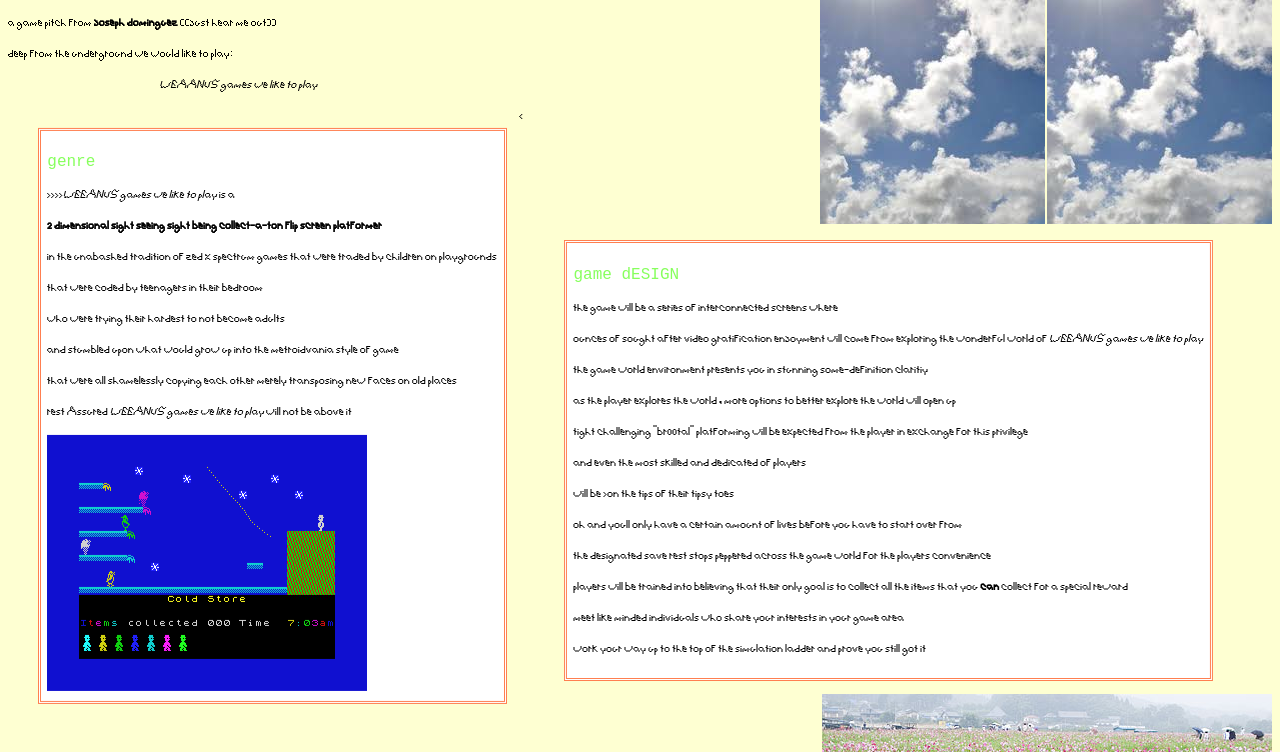
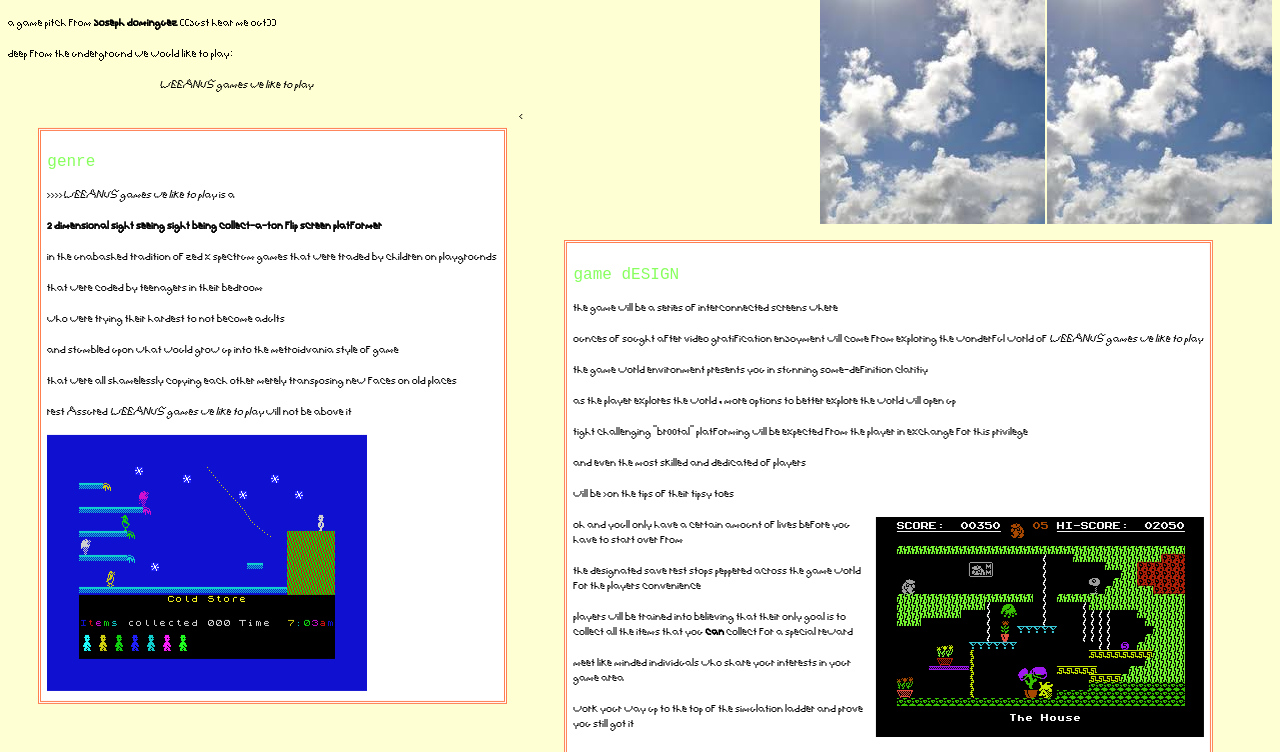
Before and after one commit to weeanus-games-we-like-to-play/pitch, a plain HTML site: page index.html in a window 1280 px wide. Shown: the part 548-1300 px from the top of the page. Drawn offline with Linux system fonts and the light colour scheme.

Commit message:
Add files via upload

```diff
--- a/index.html
+++ b/index.html
@@ -2,6 +2,7 @@
 <html>
 
 <head>
+    <title>WEEANUS GAMES WE LIKE TO PLAY</title>
     <link rel="stylesheet" href="styles.css">
 </head>
 
@@ -18,7 +19,7 @@
 
     <p>a game pitch from <b>joseph dominguez</b> ((just hear me out))</p>
     <p>deep from the underground we would like to play:</p>
-    <p class="pad"><i>WEAANUS games we like to play</i></p>
+    <p class="pad"><i>WEEANUS games we like to play</i></p>
 
     <div class="box floating">
         <p class="header rainbow">genre</p>
@@ -42,6 +43,7 @@
         <p>tight challenging "br00tal" platforming will be expected from the player in exchange for this privilege</p>
         <p>and even the most skilled and dedicated of players</p>
         <p>will be >on the tips of their tipsy toes</p>
+        <img class="right" src="monty.gif">
         <p>oh and youll only have a certain amount of lives before you have to start over from</p>
         <p>the designated save rest stops peppered across the game world for the players convenience</p>
         <p>players will be trained into believing that their only goal is to collect all the items that you <b>can</b> collect for a special reward</p>
```
Also changed, not shown: monty.gif (added), styles.css (indentation only). Lines whose indentation alone changed are shown as unchanged.
